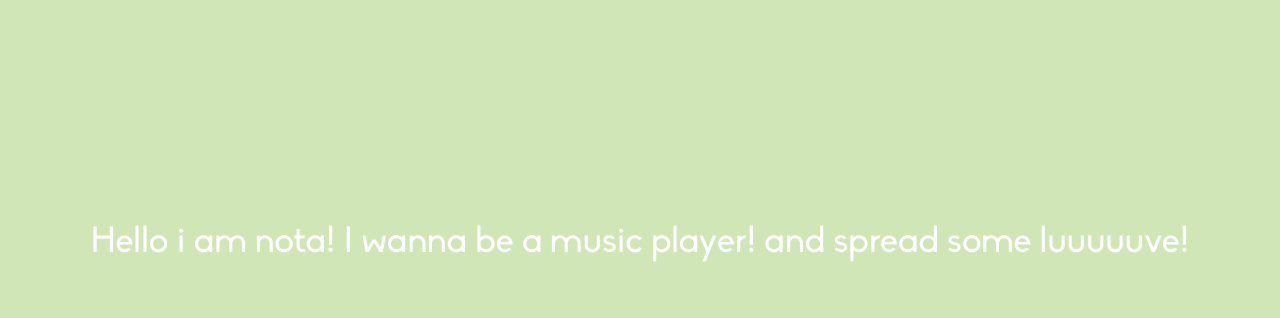
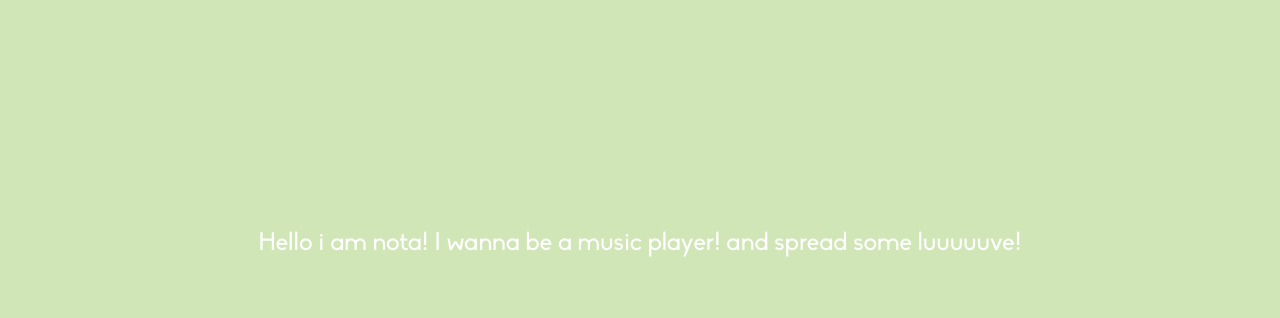
Before and after one commit to geonikif/nota, a plain HTML site: page index.html in a window 1280 px wide. Shown: the part 156-474 px from the top of the page. Drawn offline with nearby package versions, Linux system fonts and the light colour scheme.

Commit message:
Update styles.css

```diff
--- a/css/styles.css
+++ b/css/styles.css
@@ -16,7 +16,6 @@ html, body {
 
   background-color: #D1E6B7;
   color:white;
-  font-size:36px;
   font-family: "biko";
 -webkit-font-smoothing: antialiased;
 -webkit-text-size-adjust: 100%;
@@ -27,17 +26,28 @@ html, body {
   display: flex;
   align-items: center;
   justify-content: center;
-  height: 100vh;
+  min-height: 100vh;
+
+}
+
+.nota-p{
+  font-size:25px;
+  padding: 50px 50px;
+  animation-name: bounceInDown;
+  animation-duration: 1s;
+  animation-fill-mode: both;
+  transition: all 300ms ease-in-out;
 }
 
 
-.nota p{
+.nota-big{
+  font-size: 50px;
+  padding: 50px 50px;
 
-  padding: 50px 50px;;
-  animation-name: bounceInDown;
-  animation-duration: 1s;
-  animation-fill-mode: both;
+
 }
+
+
 
 @keyframes bounceInDown {
   from, 60%, 75%, 90%, to {
```
